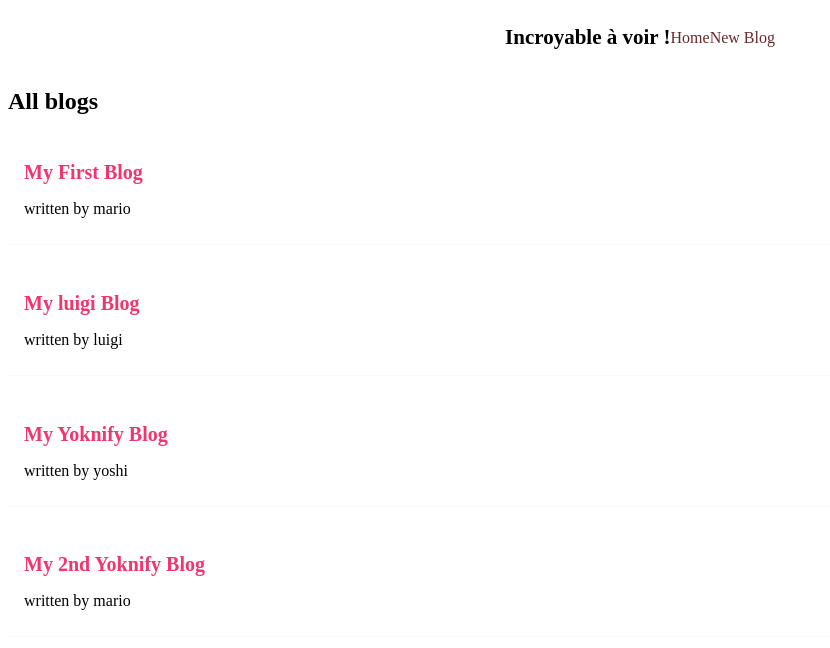
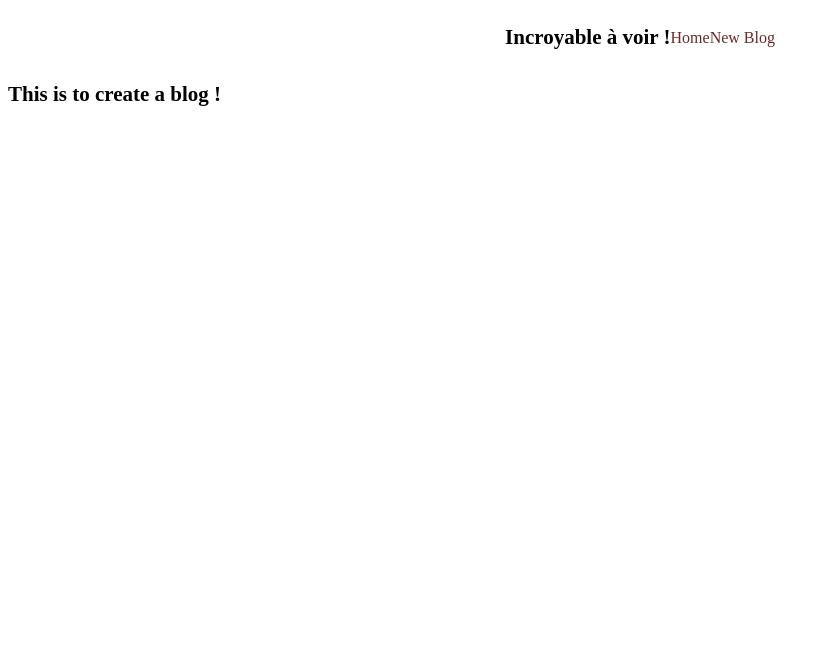
Before and after one commit to antontre1/react-v2, a React (Create React App) app: page /create in a window 1280 px wide. Shown: the top 648 px of the page, without its empty margins (0-830 px from the left). Built offline with nearby package versions, Linux system fonts and the light colour scheme; data requests are answered from the project's data file; a web font is replaced by a local one.

Commit message:
multiple routes and - Link -

```diff
--- a/package.json
+++ b/package.json
@@ -15,6 +15,7 @@
     "html-webpack-plugin": "^5.5.0",
     "react": "17.0.2",
     "react-dom": "17.0.2",
+    "react-router-dom": "5.2",
     "react-scripts": "^5.0.1",
     "sass-loader": "^13.0.2",
     "style-loader": "^3.3.1",
--- a/src/App.js
+++ b/src/App.js
@@ -1,6 +1,8 @@
 import React from 'react'
 import Navbar from './Navbar'
 import Home from './Home'
+import { BrowserRouter as Router, Route, Switch } from 'react-router-dom'
+import Create from './Create'
 
 function App() {
 
@@ -8,12 +10,21 @@
   const likes = 50
 
   return (
+  <Router>
   <div className="App">
     <Navbar />
     <div className="content">
-      <Home />
+      <Switch>
+        <Route exact path="/">
+          <Home />
+        </Route>
+        <Route path="/create">
+          <Create />
+        </Route>
+      </Switch>
     </div>
   </div>
+  </Router>
   )
 }
 
--- /dev/null
+++ b/src/Create.js
@@ -0,0 +1,9 @@
+const Create = () => {
+  return (
+    <div className="create">
+      <h1>This is to create a blog !</h1>
+    </div>
+   );
+}
+
+export default Create;
--- a/src/Navbar.js
+++ b/src/Navbar.js
@@ -1,10 +1,12 @@
+import { Link } from 'react-router-dom'
+
 const Navbar = () => {
   return (
     <nav className="navbar">
       <h1>Incroyable à voir ! </h1>
       <div className="links">
-        <a href="/">Home</a>
-        <a href="/create">New Blog</a>
+        <Link to="/">Home</Link>
+        <Link to="/create">New Blog</Link>
       </div>
     </nav>
    );
```
Also changed, not shown: 1 other file (tests, documents, lock files or other folders).
